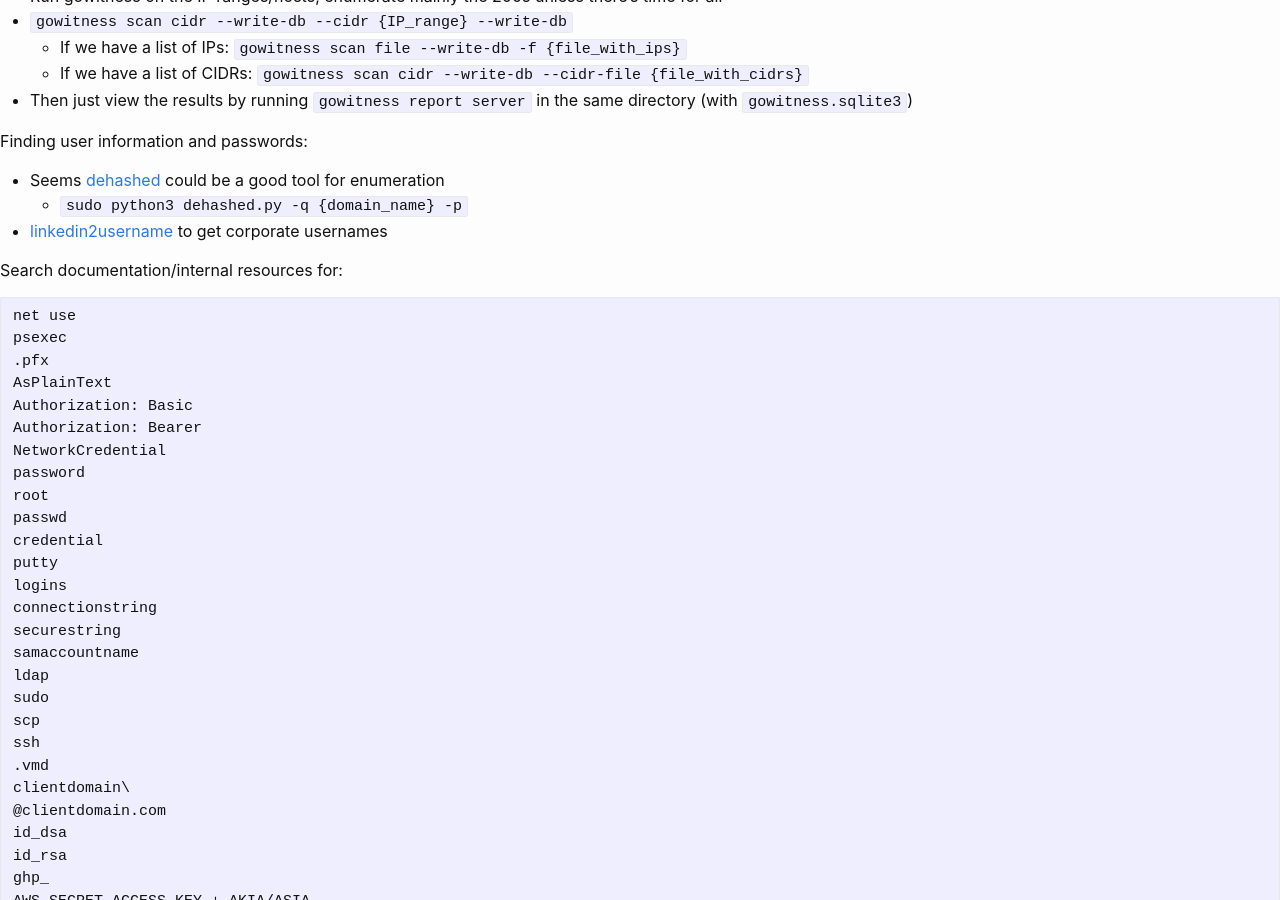
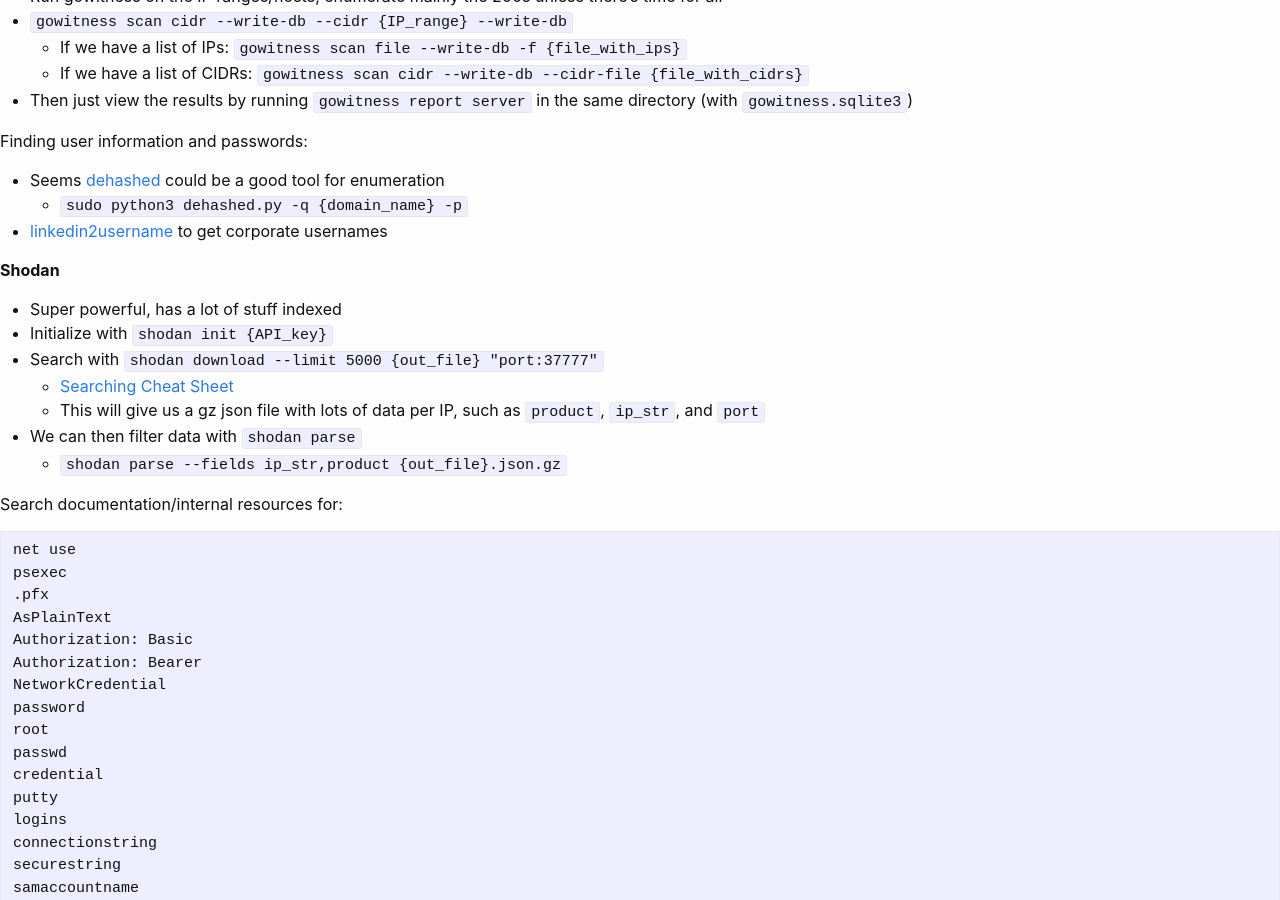
Before and after one commit to KhaelK138/KhaelK138.github.io, a Jekyll site: the page built from markdown/Externals.md, in a window 1280 px wide and 900 px high, scrolled down 361 px. Built offline with Jekyll 4.4.1, drawn with Linux system fonts in a browser that asks for light colours.

Commit message:
updated notes

```diff
--- a/markdown/Externals.md
+++ b/markdown/Externals.md
@@ -26,6 +26,15 @@
 - Seems [dehashed](http://dehashed.com/) could be a good tool for enumeration
   - `sudo python3 dehashed.py -q {domain_name} -p`
 - [linkedin2username](https://github.com/initstring/linkedin2username) to get corporate usernames
+
+**Shodan**
+- Super powerful, has a lot of stuff indexed
+- Initialize with `shodan init {API_key}`
+- Search with `shodan download --limit 5000 {out_file} "port:37777"`
+  - [Searching Cheat Sheet](https://denizhalil.com/2023/12/19/shodan-dork-cheat-sheet/)
+  - This will give us a gz json file with lots of data per IP, such as `product`, `ip_str`, and `port`
+- We can then filter data with `shodan parse`
+  - `shodan parse --fields ip_str,product {out_file}.json.gz`
 
 
 Search documentation/internal resources for:
```
Also changed, not shown: markdown/BluetoothLowEnergy.md (+3 -0 lines), markdown/RedTeamingCCDC.md (+1 -0 lines), markdown/WindowsPrivilegeEscalation.md (+6 -0 lines).
